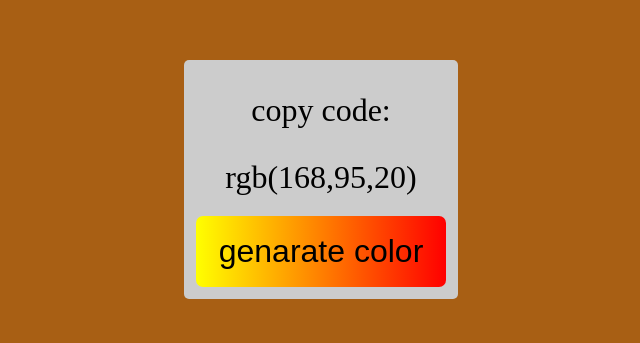
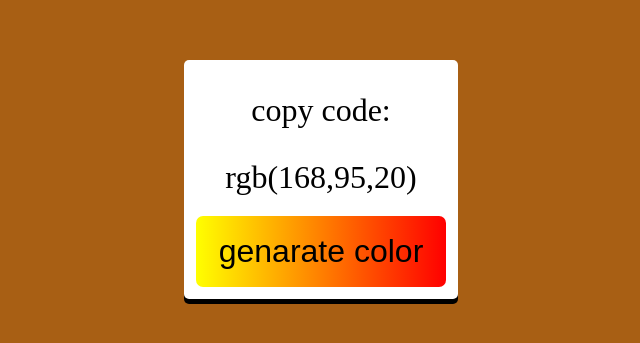
Before and after one commit to Josy216/rgb-color, a plain HTML site: page index.html in a window 1280 px wide. Shown: the part 221-564 px from the top of the page, without its empty margins (319-959 px from the left). Drawn offline with Linux system fonts and the light colour scheme.

Commit message:
Update index.html

```diff
--- a/index.html
+++ b/index.html
@@ -18,7 +18,8 @@
         height: 100vh;
       }
       #cont {
-        background: #ccc;
+        background: #fff;
+        box-shadow: 0 5px #000;
         padding: 12px;
         border-radius: 5px;
         text-align: center;
```
